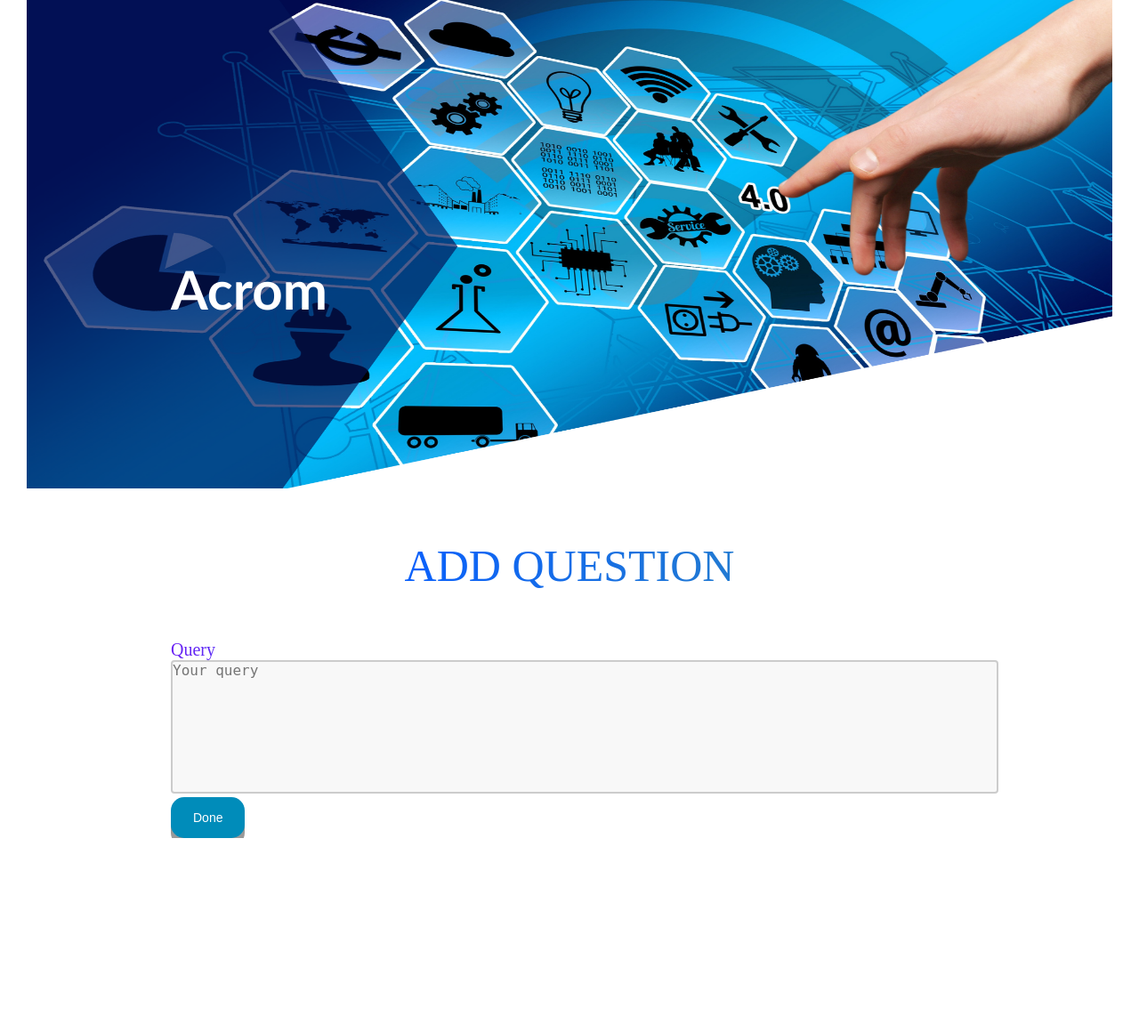
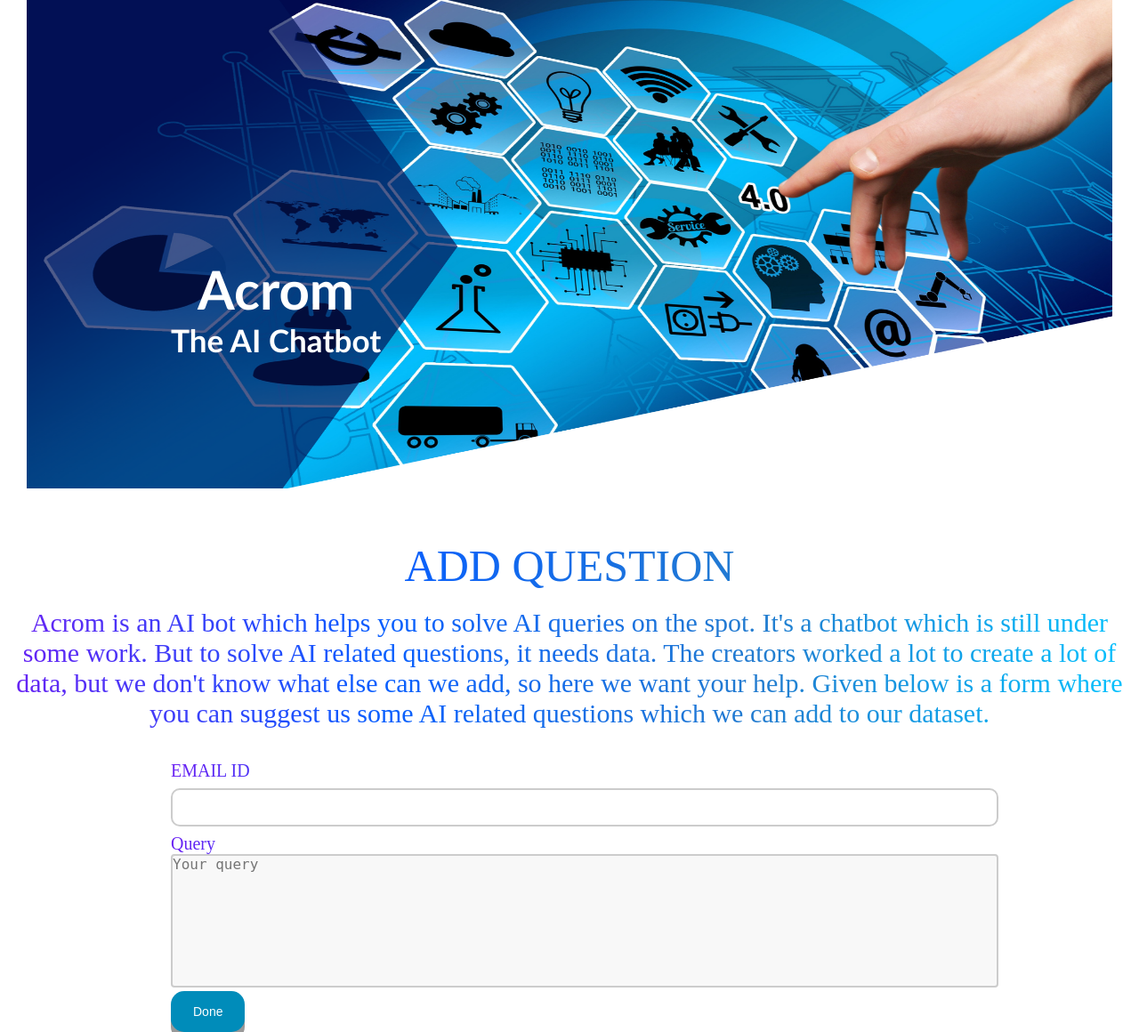
Before and after one commit to chinmay18030/acrom-form, a Flask app: page /add_questions in a window 1280 px wide. Shown: the part 31-1191 px from the top of the page at 89% size. Before the commit the page ends 973 px from the top, so only its background shows below. Run offline with Flask 2, Linux system fonts and the light colour scheme.

Commit message:
Update expert.html

```diff
--- a/templates/expert.html
+++ b/templates/expert.html
@@ -5,7 +5,7 @@
 <head>
     <meta charset="UTF-8">
     <meta name="viewport" content="width=device-width, initial-scale=1.0">
-    <title>Add question</title>
+    <title>Ask the expert</title>
 </head>
 <body style="background-color:white">
 <div class="imgclass">
@@ -13,6 +13,7 @@
 </div>
 <div class="headfloat">
     <h1>Acrom</h1>
+    <h3>The AI Chatbot</h3>
 </div>
 <br><br><br>
 <p style="text-align: center;font-size:50px;background: linear-gradient(
@@ -28,12 +29,24 @@
          #237ccf, #00c3ff);
     -webkit-text-fill-color: transparent;
     -webkit-background-clip: text;font-family:'Jetbrains Momo'">
-
+    Acrom is an AI bot which helps you to solve AI queries on the spot. It's a chatbot which is still under some work. But
+    to solve AI related questions, it needs data. The creators worked a lot to create a lot of data, but we don't know what else
+    can we add, so here we want your help. Given below is a form where you can suggest us some AI related questions which we
+    can add to our dataset.
 </p>
 <br><br>
 <div class="box">
     <form method="POST">
-
+        <label for="email">
+            <p style="font-size:20px;background: linear-gradient(
+                to right, #6b21f3, #085eff,
+                 #237ccf, #00c3ff);
+            -webkit-text-fill-color: transparent;
+            -webkit-background-clip: text;">
+                EMAIL ID
+        </p>
+            </label>
+      <input type="email" id="email" name="email" required>
       <label for="query"> <p style="font-size:20px;background: linear-gradient(
         to right, #6b21f3, #085eff,
          #237ccf, #00c3ff);
```
